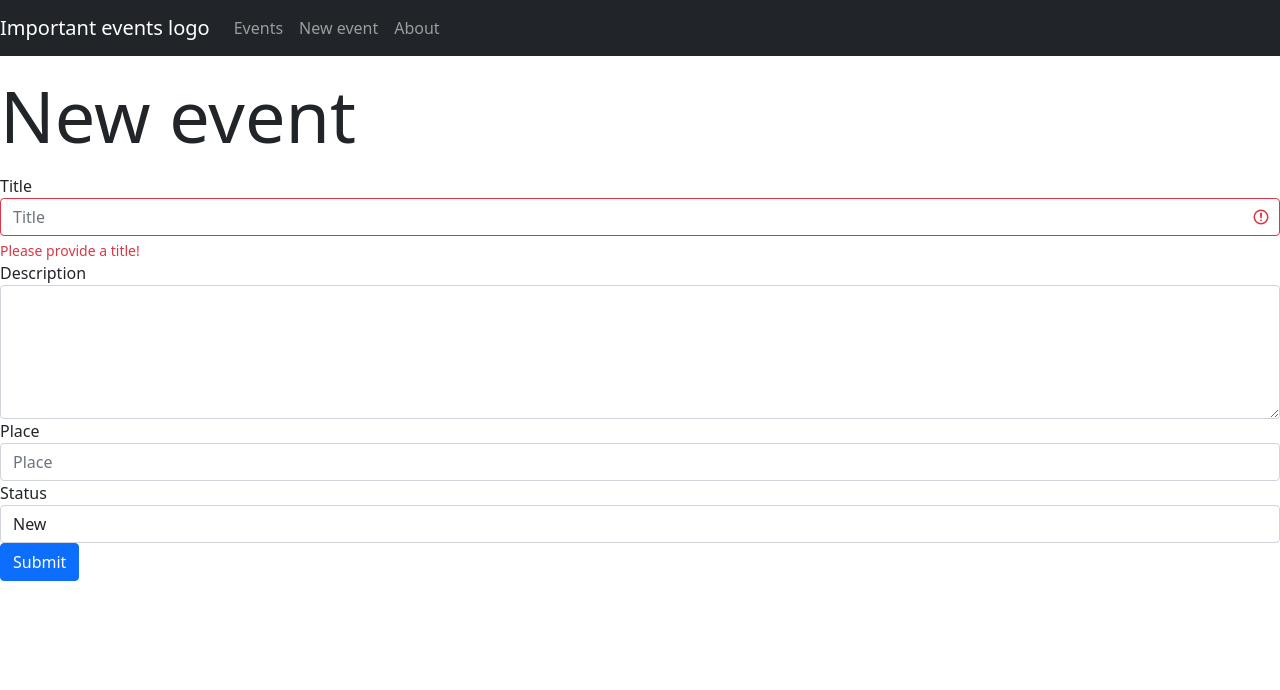
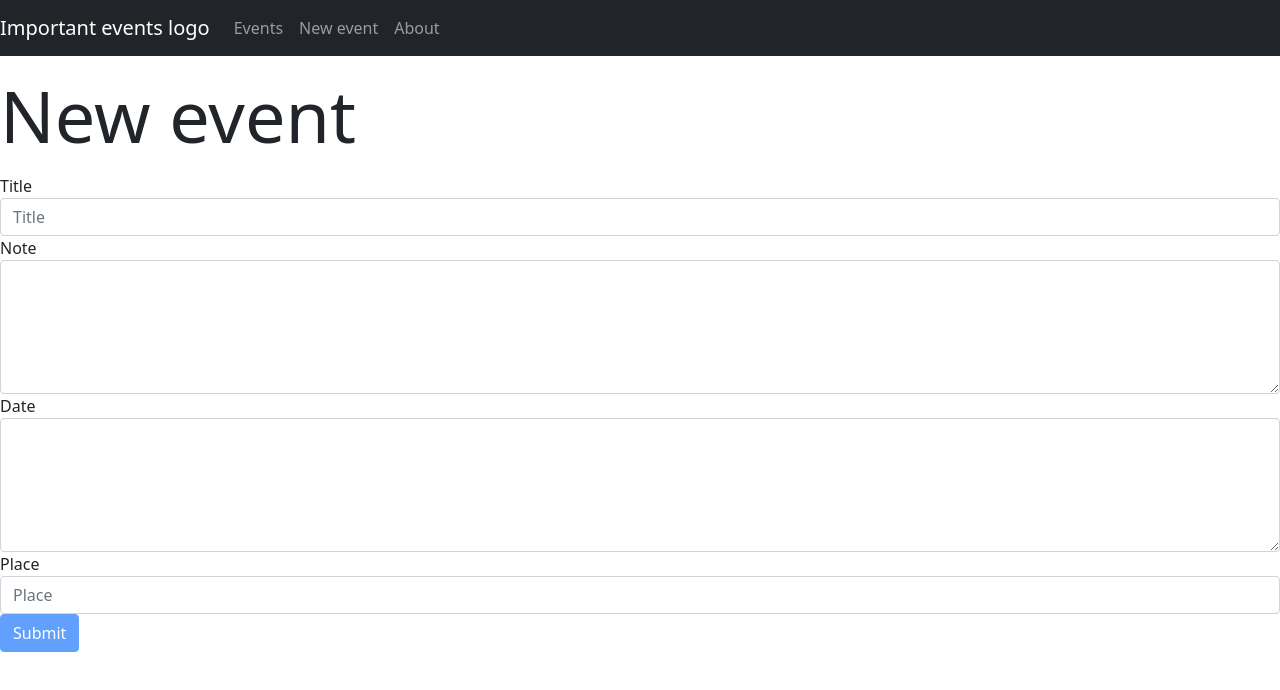
Before and after one commit to toninagy/important-events, an Angular app: page /events/new in a window 1280 px wide. Shown: the top 690 px of the page. Built offline with nearby package versions, Linux system fonts and the light colour scheme.

Commit message:
Add event form

```diff
--- a/src/app/app-routing.module.ts
+++ b/src/app/app-routing.module.ts
@@ -2,7 +2,7 @@ import { NgModule } from '@angular/core';
 import { RouterModule, Routes } from '@angular/router';
 import { AboutComponent } from './components/about/about.component';
 import { EventDetailComponent } from './components/event-detail/event-detail.component';
-import { EventFormComponent } from './components/event-form/event-form.component';
+import { EventNewComponent } from './components/event-new/event-new.component';
 import { EventListComponent } from './components/event-list/event-list.component';
 import { IndexComponent } from './components/index/index.component';
 
@@ -17,7 +17,7 @@ const routes: Routes = [
   },
   {
     path: "events/new",
-    component: EventFormComponent,
+    component: EventNewComponent,
   },
   {
     path: "events/:id",
--- a/src/app/components/event-detail/event-detail.component.ts
+++ b/src/app/components/event-detail/event-detail.component.ts
@@ -10,7 +10,7 @@ import { EventService } from 'src/app/event.service';
 })
 export class EventDetailComponent implements OnInit {
 
-  public event: Event = new Event();
+  public event: Event;
 
   constructor(private eventService: EventService, private activatedRoute: ActivatedRoute) {
     // this.event = eventService.getAll()[0];
@@ -18,7 +18,7 @@ export class EventDetailComponent implements OnInit {
 
   ngOnInit() {
     let id = Number(this.activatedRoute.snapshot.paramMap.get('id'))
-    this.event = this.eventService.getAll().filter((event: Event) => event.id === id)[0];
+    this.event = this.eventService.get(id) as Event;
   }
 
 }
--- a/src/app/components/event-form/event-form.component.html
+++ b/src/app/components/event-form/event-form.component.html
@@ -1,47 +1,48 @@
 <h2 class="display-2 my-3">New event</h2>
 
-<form action="" novalidate>
+<form action="" (ngSubmit)="onSave($event)" [formGroup]="eventForm">
   <div class="form-group">
     <label for="title">Title</label>
     <input
       type="text"
       class="form-control is-invalid"
-      id="title"
       placeholder="Title"
-      required
+      formControlName="title"
+      [class.is-invalid]="isInvalidAndTouchedOrDirty('title')"
     />
     <div class="invalid-feedback">Please provide a title!</div>
   </div>
   <div class="form-group">
-    <label for="description">Description</label>
+    <label for="note">Note</label>
     <textarea
       class="form-control"
-      id="description"
       rows="5"
-      required
+      formControlName="note"
+      [class.is-invalid]="isInvalidAndTouchedOrDirty('note')"
     ></textarea>
     <div class="invalid-feedback">Please provide a description!</div>
+  </div>
+  <div class="form-group">
+    <label for="date">Date</label>
+    <textarea
+      class="form-control"
+      rows="5"
+      formControlName="date"
+      [class.is-invalid]="isInvalidAndTouchedOrDirty('date')"
+    ></textarea>
+    <div class="invalid-feedback">Please provide a date!</div>
   </div>
   <div class="form-group">
     <label for="place">Place</label>
     <input
       type="text"
       class="form-control"
-      id="place"
       placeholder="Place"
-      required
+      formControlName="location"
+      [class.is-invalid]="isInvalidAndTouchedOrDirty('location')"
     />
-    <div class="invalid-feedback">Please provide a place!</div>
-  </div>
-  <div class="form-group">
-    <label for="status">Status</label>
-    <select class="form-control" id="status" required>
-      <option value="NEW">New</option>
-      <option value="DOING">Doing</option>
-      <option value="DONE">Done</option>
-    </select>
-    <div class="invalid-feedback">Please provide a status!</div>
+    <div class="invalid-feedback">Please provide a location!</div>
   </div>
 
-  <button type="submit" class="btn btn-primary">Submit</button>
+  <button type="submit" class="btn btn-primary" [disabled]="!eventForm.valid">Submit</button>
 </form>
--- a/src/app/components/event-form/event-form.component.ts
+++ b/src/app/components/event-form/event-form.component.ts
@@ -1,15 +1,47 @@
-import { Component, OnInit } from '@angular/core';
+import { Component, Input, OnChanges, OnInit, Output, EventEmitter } from '@angular/core';
+import { FormBuilder, FormGroup, Validators } from '@angular/forms';
+import { Event } from 'src/app/event';
 
 @Component({
   selector: 'app-event-form',
   templateUrl: './event-form.component.html',
   styleUrls: ['./event-form.component.css']
 })
-export class EventFormComponent implements OnInit {
+export class EventFormComponent implements OnInit, OnChanges {
+  @Input() event: Event;
+  @Output() save: EventEmitter<Event> = new EventEmitter<Event>();
 
-  constructor() { }
+  public eventForm: FormGroup;
+
+  constructor(private formBuilder: FormBuilder) { }
+
+  public ngOnChanges(): void {
+    this.eventForm = this.formBuilder.group({
+      id: this.event?.id,
+      title: [this.event?.title, [Validators.required]],
+      location: [this.event?.location, [Validators.required]],
+      date: [this.event?.date, [Validators.required]],
+      note: [this.event?.note, [Validators.required]]
+    });
+  }
 
   ngOnInit(): void {
+    console.log('init');
+    this.eventForm = this.formBuilder.group({
+      id: this.event?.id,
+      title: [this.event?.title, [Validators.required]],
+      location: [this.event?.location, [Validators.required]],
+      date: [this.event?.date, [Validators.required]],
+      note: [this.event?.note, [Validators.required]]
+    });
+  }
+
+  public onSave(e: any) {
+    this.save.emit(this.eventForm.value);
+  }
+
+  public isInvalidAndTouchedOrDirty(name: string) {
+    return !this.eventForm.get(name)?.valid && (this.eventForm.get(name)?.touched || this.eventForm.get(name)?.dirty)
   }
 
 }
--- a/src/app/components/event-list/event-list.component.html
+++ b/src/app/components/event-list/event-list.component.html
@@ -2,8 +2,8 @@
 <p><a class="btn btn-primary" routerLink="/events/new" role="button">New event</a></p>
 <div class="list-group">
   <a *ngFor="let event of events"
-    href="#"
     class="list-group-item list-group-item-action list-group-item-danger"
+    (click)="selectedEvent = event"
   >
     <div class="d-flex w-100 justify-content-between align-items-center">
       <h5 class="mb-1">{{event.title}}</h5>
@@ -21,3 +21,7 @@
     </small>
   </a>
 </div>
+
+<app-event-form *ngIf="selectedEvent" [event] = "selectedEvent" (save)="onSave($event)">
+
+</app-event-form>
--- a/src/app/components/event-list/event-list.component.ts
+++ b/src/app/components/event-list/event-list.component.ts
@@ -10,6 +10,7 @@ import { Event } from 'src/app/event';
 export class EventListComponent implements OnInit {
 
   public events: Array<Event> = [];
+  public selectedEvent: Event;
 
   constructor(private eventService: EventService) {
     this.events = eventService.getAll();
@@ -18,4 +19,8 @@ export class EventListComponent implements OnInit {
   ngOnInit(): void {
   }
 
+  public onSave(event: Event) {
+    this.eventService.update(event.id, event);
+  }
+
 }
--- /dev/null
+++ b/src/app/components/event-new/event-new.component.html
@@ -0,0 +1,3 @@
+<app-event-form (save)="onSave($event)">
+
+</app-event-form>
--- /dev/null
+++ b/src/app/components/event-new/event-new.component.ts
@@ -0,0 +1,20 @@
+import { Component } from '@angular/core';
+import { Router } from '@angular/router';
+import { EventService } from 'src/app/event.service';
+import { Event } from 'src/app/event';
+
+@Component({
+  selector: 'app-event-new',
+  templateUrl: './event-new.component.html',
+  styleUrls: ['./event-new.component.css']
+})
+export class EventNewComponent {
+
+  constructor(private eventService: EventService, private router: Router) { }
+
+  public onSave(event: Event) {
+    this.eventService.add(event);
+    this.router.navigate(['/events']);
+  }
+
+}
--- a/src/app/event.service.ts
+++ b/src/app/event.service.ts
@@ -28,4 +28,21 @@ export class EventService {
   public getAll(): Event[] {
     return this.events;
   }
+
+  public get(id: number): Event | undefined {
+    let event = this.events.find((event: Event) => event.id === id);
+    return event;
+  }
+
+  public update(id: number, modifiedEvent: Event): Event | undefined {
+    let event = this.get(id);
+    Object.assign(event, modifiedEvent);
+    return event;
+  }
+
+  public add(newEvent: Event): Event | undefined {
+    newEvent.id = new Date().getMilliseconds();
+    this.events.push(newEvent);
+    return newEvent;
+  }
 }
--- a/tsconfig.json
+++ b/tsconfig.json
@@ -13,6 +13,7 @@
     "sourceMap": true,
     "declaration": false,
     "downlevelIteration": true,
+    "strictPropertyInitialization": false,
     "experimentalDecorators": true,
     "moduleResolution": "node",
     "importHelpers": true,
```
Also changed, not shown: src/app/app.module.ts (+8 -2 lines), src/app/components/event-new/event-new.component.css (added), 1 other file (tests, documents, lock files or other folders).
